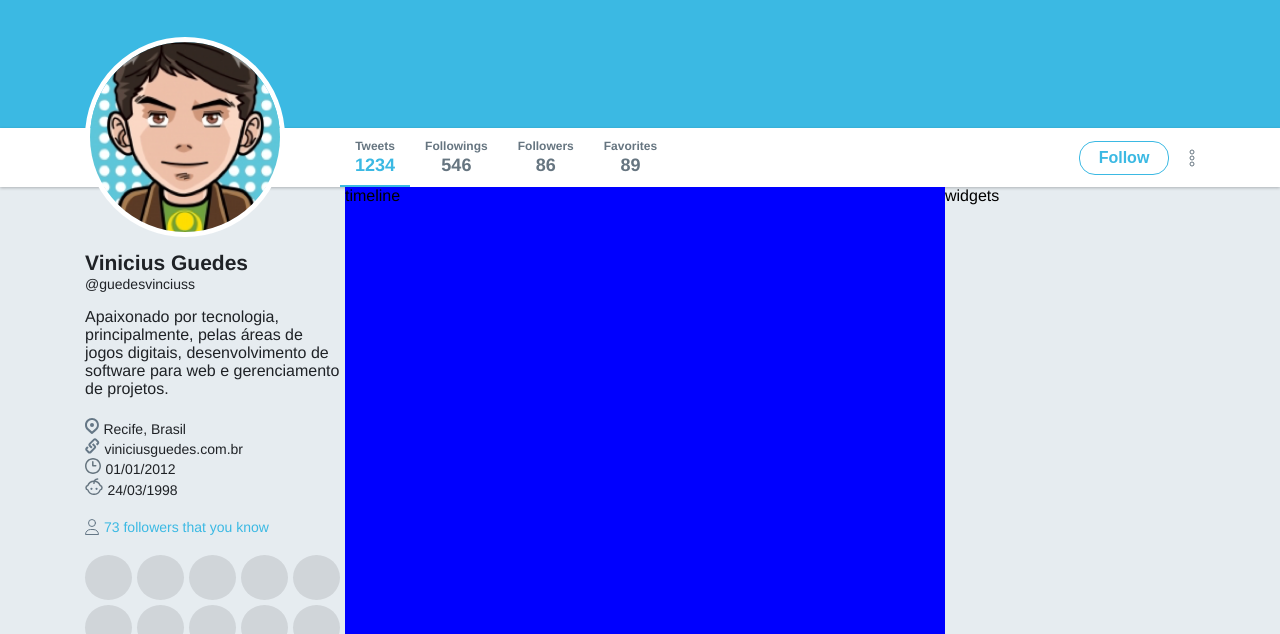
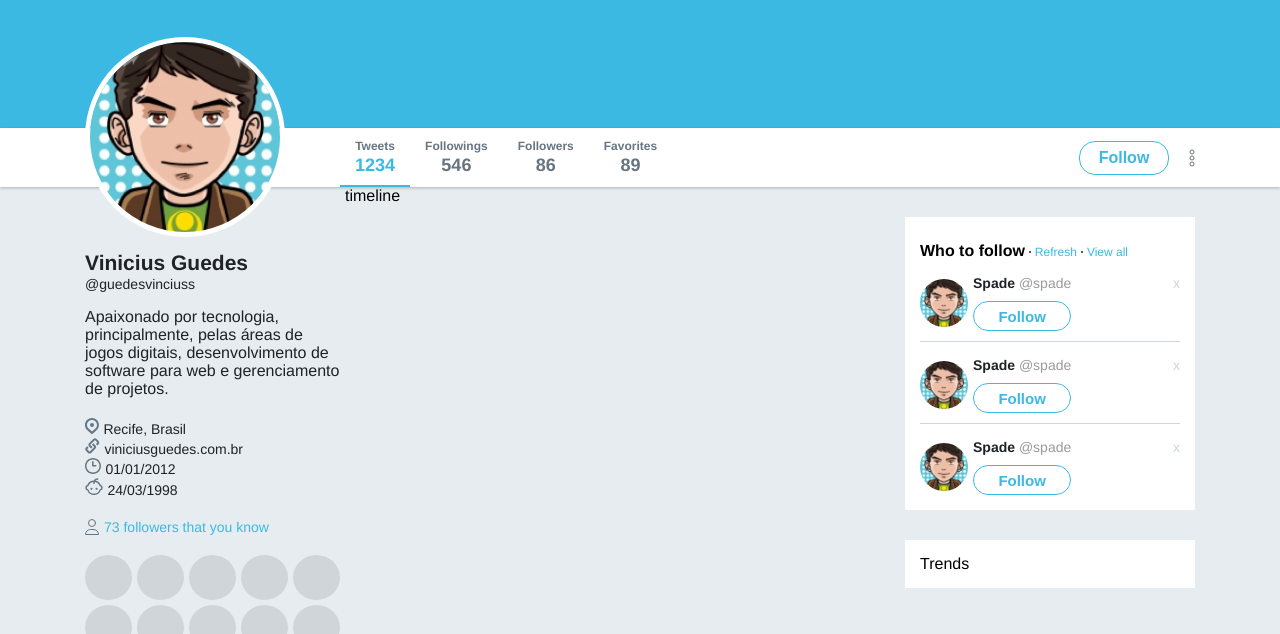
Before and after one commit to guedesviniciuss/clone-twitter, a plain HTML site: page index.html in a window 1280 px wide. Shown: the part 318-952 px from the top of the page. Drawn offline with Linux system fonts and the light colour scheme.

Commit message:
who to follow added

```diff
--- a/index.html
+++ b/index.html
@@ -122,7 +122,51 @@
 
     </aside>
     <section class="timeline">timeline</section>
-    <aside class="widgets">widgets</aside>
+    <aside class="widgets">
+      <div class="widget follow">
+        <div class="title">
+          <strong>Who to follow</strong>
+          <a href="">Refresh</a>
+          <a href="">View all</a>
+        </div>
+        <ul>
+          <li>
+            <div class="profile">
+              <img src="/assets/avatar.png" alt="Avatar">
+              <div class="info">
+                <strong>Spade <span>@spade</span></strong>
+                <button>Follow</button>
+              </div>
+            </div>
+            <a href="#">x</a>
+          </li>
+          <li>
+            <div class="profile">
+              <img src="/assets/avatar.png" alt="Avatar">
+              <div class="info">
+                <strong>Spade <span>@spade</span></strong>
+                <button>Follow</button>
+              </div>
+            </div>
+            <a href="#">x</a>
+          </li>
+          <li>
+            <div class="profile">
+              <img src="/assets/avatar.png" alt="Avatar">
+              <div class="info">
+                <strong>Spade <span>@spade</span></strong>
+                <button>Follow</button>
+              </div>
+            </div>
+            <a href="#">x</a>
+          </li>
+        </ul>
+      </div>
+
+      <div class="widget trends">
+        Trends
+      </div>
+    </aside>
   </div>
 
 </body>
--- a/styles.css
+++ b/styles.css
@@ -269,8 +269,7 @@ div.wrapper-content aside.profile ul.list li img {
 }
 
 section.timeline {
-  width: 600px;
-  background: blue;
+  flex: 1;
 }
 
 div.wrapper-content aside.profile .widget {
@@ -325,3 +324,109 @@ div.wrapper-content aside.profile .images ul li {
   background: #d0d5d9;
   margin: 0px 5px 5px 0px;
 }
+
+div.wrapper-content aside.widgets {
+  width: 290px;
+}
+
+div.wrapper-content aside.widgets .widget {
+  margin-top: 30px;
+  padding: 15px;
+  background: #fff;
+
+}
+
+div.wrapper-content aside.widgets .follow ul {
+  list-style: none;
+  margin-top: 10px;
+}
+
+div.wrapper-content aside.widgets .follow ul li {
+  display: flex;
+  justify-content: space-between;
+  margin-top: 15px;
+  border-bottom: solid 1px #ccd6dd;
+  padding-bottom: 10px;
+  margin-bottom: 10px;
+}
+
+div.wrapper-content aside.widgets .follow ul li:last-child {
+  padding-bottom: 0px;
+  margin-bottom: 0px;
+  border: 0;
+}
+
+div.wrapper-content aside.widgets .follow .title {
+  margin-top: 10px;
+
+  display: flex;
+  align-items: baseline;
+}
+
+div.wrapper-content aside.widgets .follow .title a {
+  text-decoration: none;
+  color: #3bb9e3;
+  font-size: 12px;
+  position: relative;
+  padding-left: 10px;
+}
+
+div.wrapper-content aside.widgets .follow .title a::before {
+  content: '';
+  width: 2px;
+  height: 2px;
+  border-radius: 50%;
+  background: #222;
+  position: absolute;
+  left: 4px;
+  top: 6px;
+}
+
+div.wrapper-content aside.widgets .follow ul li .profile {
+  display: flex;
+  align-items: center;
+}
+
+div.wrapper-content aside.widgets .follow ul li .profile .info {
+  display: flex;
+  flex-direction: column;
+  margin-left: 5px;
+}
+
+div.wrapper-content aside.widgets .follow ul li .profile .info strong {
+  font-size: 14px;
+  color: #1f2226;
+}
+
+div.wrapper-content aside.widgets .follow ul li .profile .info span {
+  color: #9a9a9a;
+  font-weight: normal;
+}
+
+div.wrapper-content aside.widgets .follow ul li .profile .info button {
+  display: flex;
+  align-items: center;
+  justify-content: center;
+
+  background: transparent;
+  font-size: 15px;
+  font-weight: bold;
+  border-radius: 15px;
+  margin-top: 10px;
+  height: 30px;
+
+  color: #3bb9e3;
+  border: solid 1px #3bb9e3;
+}
+
+div.wrapper-content aside.widgets .follow ul li .profile img {
+  width: 48px;
+  height: 48px;
+  border-radius: 50%;
+  }
+
+div.wrapper-content aside.widgets .follow ul li > a {
+  text-decoration: none;
+  color: #ccd6dd;
+  font-size: 14px;
+}
```
